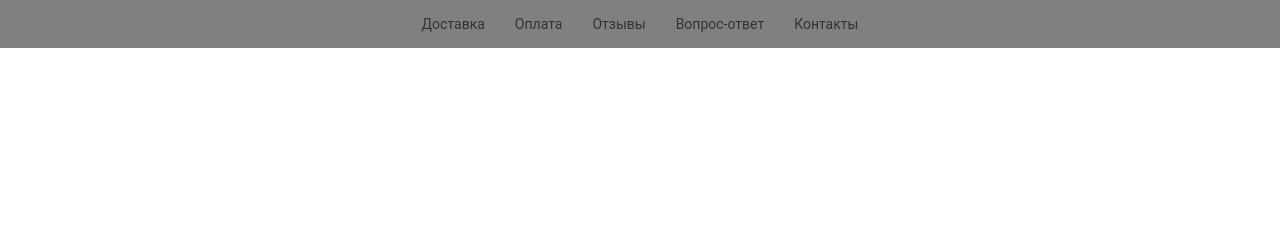
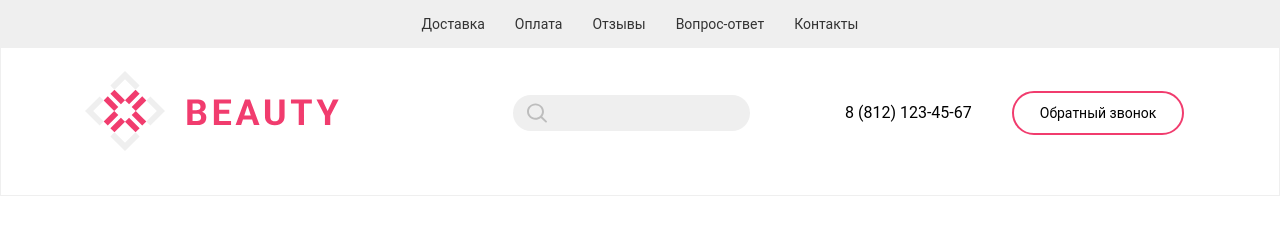
Before and after one commit to ZeniProg/Beauty, a plain HTML site: page index.html in a window 1280 px wide. Drawn offline with Linux system fonts and the light colour scheme.

Commit message:
Сделал вторую секцию шапки

```diff
--- a/chunk/_header.sass
+++ b/chunk/_header.sass
@@ -1,10 +1,12 @@
 .header
-  z-index: 10
-  position: fixed
-  width: 100%
-  top: 0
-  left: 0
-  background: gray
+
+  &__top-menu
+    z-index: 10
+    position: fixed
+    width: 100%
+    top: 0
+    left: 0
+    background: #EFEFEF
 
 .top-menu
   display: flex
--- /dev/null
+++ b/chunk/_midst.sass
@@ -0,0 +1,89 @@
+.header
+
+  &__midst
+    padding-top: 70px
+    padding-bottom: 40px
+    border: 1px solid #EFEFEF
+
+.midst
+  display: flex
+  align-items: center
+
+  &__logo-link
+    margin-right: 170px
+
+  &__logo-img
+    max-width: 260px
+    height: auto
+
+  &__link
+    margin-right: 40px
+    text-decoration: none
+    font-family: 'Roboto', sans-serif
+    font-weight: 400
+    font-size: 16px
+    color: #000000
+    transition: all .2s
+    &::after
+      content: ''
+      display: block
+      height: 2px
+      background-color: #F13C6E
+      width: 0%
+      transition: .2s
+    &:hover
+      color: #F13C6E
+      &::after
+        width: 100%
+
+  &__button
+    padding: 0
+    border: none
+    background-color: transparent
+    padding: 12px 26px
+    border: 2px solid #F13C6E
+    border-radius: 40px
+    font-family: 'Roboto', sans-serif
+    font-weight: 400
+    font-size: 14px
+    color: #000000
+    cursor: pointer
+    transition: color .3s
+    &:hover
+      color: #ffffff
+      background-color: #F13C6E
+
+.form
+
+  &__wrap
+    position: relative
+
+.form-wrap
+  margin-right: 95px
+
+  &__input
+    max-width: 250px
+    border: none
+    background-color: #EFEFEF
+    padding: 10px 9px 10px 35px
+    border-radius: 40px
+    outline: none
+    font-family: 'Roboto', sans-serif
+    font-weight: 400
+    font-size: 14px
+    color: #000000
+    transition: .2s
+    &:hover
+      box-shadow: 0px 4px 4px rgba(0, 0, 0, 0.25)
+
+  &__button
+    border: none
+    padding: 0
+    width: 20%
+    height: 110%
+    padding: 0
+    background-color: transparent
+    border: none
+    position: absolute
+    left: 0
+    cursor: pointer
--- a/index.html
+++ b/index.html
@@ -11,6 +11,7 @@
 
 <body>
   <header class="header">
+    <section class="header__top-menu">
       <div class="container">
         <nav class="top-menu">
           <ul class="top-menu__list list-reset">
@@ -22,6 +23,22 @@
           </ul>
         </nav>
       </div>
+    </section>
+    <section class="header__midst">
+      <div class="container">
+        <div class="midst">
+          <a class="midst__logo-link" href=""><img class="midst__logo-img" src="img/header/logo-link.svg"
+              alt="Logo"></a>
+          <form class="form__wrap form-wrap" action="">
+            <button class="form-wrap__button" type="reset"><img class="from-wrap__img" src="img/header/form-img.svg"
+                alt="Кнопка"></button>
+            <input class="form-wrap__input" type="text">
+          </form>
+          <a class="midst__link" href="tel:+78121234567">8 (812) 123-45-67</a>
+          <button class="midst__button">Обратный звонок</button>
+        </div>
+      </div>
+    </section>
   </header>
 </body>
 
--- a/main.sass
+++ b/main.sass
@@ -1,3 +1,5 @@
 @import 'chunk/header'
 @import 'chunk/settings'
 @import 'chunk/interface'
+@import 'chunk/midst'
+@import 'chunk/wars'
```
Also changed, not shown: chunk/_wars.sass (added), img/header/form-img.svg (added), img/header/logo-link.svg (added), main.css, 1 other file. Lines whose indentation alone changed are shown as unchanged.
